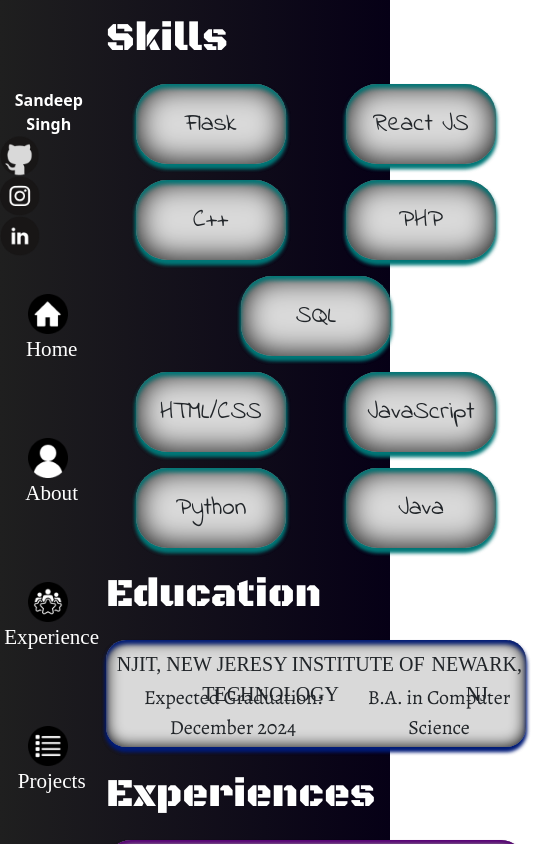
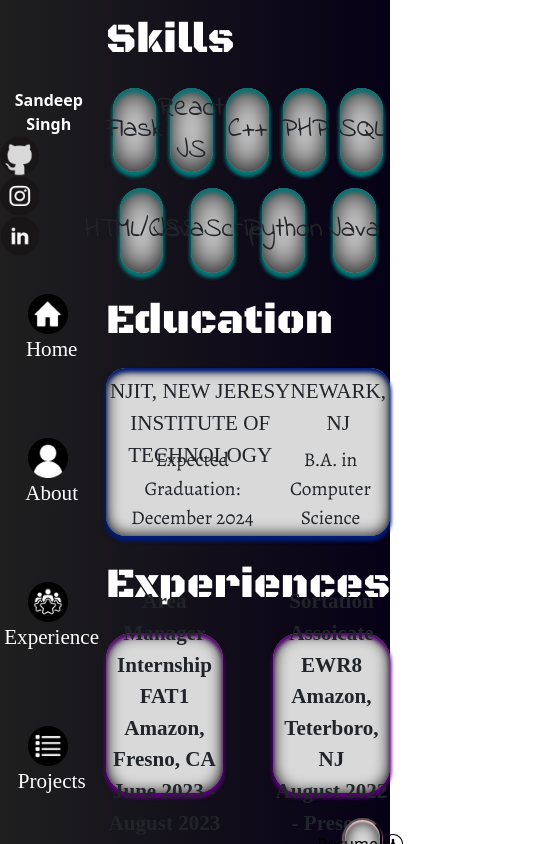
Before and after one commit to SandeepS3/personal-website, a React (Create React App) app: page /experience in a window 390 px wide. Shown: the top 844 px of the page, 534 px wide, since content can reach past the window. Built offline with nearby package versions, Linux system fonts and the light colour scheme; a web font is replaced by a local one.

Commit message:
attempt to make responsive

```diff
--- a/src/pages/Experience.js
+++ b/src/pages/Experience.js
@@ -95,7 +95,7 @@
   headName: {
     display: "flex",
     fontFamily: "Black Ops One",
-    fontSize: "40px",
+    fontSize: "5vh",
     color: "white",
     alignItems: "flex-start",
   },
@@ -110,11 +110,11 @@
   },
   skillbox: {
     backgroundColor: "#D9D9D9",
-    width: "150px",
-    height: "80px",
+    width: "11vw",
+    height: "10vh",
     borderRadius: "1.25em",
     fontFamily: "Indie Flower",
-    fontSize: "25px",
+    fontSize: "3.3vh",
     display: "flex",
     alignItems: "center",
     justifyContent: "center",
@@ -139,7 +139,7 @@
   educationTop: {
     display: "flex",
     fontFamily: "Bakbak One",
-    fontSize: "20px",
+    fontSize: "2.5vh",
     flexDirection: "row",
     justifyContent: "space-between",
     padding: "1vw",
@@ -148,7 +148,7 @@
   },
   educationBottom: {
     fontFamily: "Alegreya",
-    fontSize: "20px",
+    fontSize: "2.3vh",
     display: "flex",
     flexDirection: "row",
     justifyContent: "space-between",
@@ -161,11 +161,10 @@
     backgroundColor: "#D9D9D9",
     borderRadius: "1.25em",
     fontFamily: "Kavivanar",
-    // textShadow: "1px 1px 2px #580177",
     fontWeight: "bold",
-    fontSize: "20px",
-    width: "420px",
-    height: "150px",
+    fontSize: "2.5vh",
+    width: "30vw",
+    height: "19vh",
     display: "flex",
     flexDirection: "column",
     alignItems: "center",
@@ -189,7 +188,7 @@
     display: "flex",
     alignItems: "center",
     justifyContent: "center",
-    width: "150px",
-    height: "50px",
+    width: "10vw",
+    height: "6vh",
   },
 };
```
